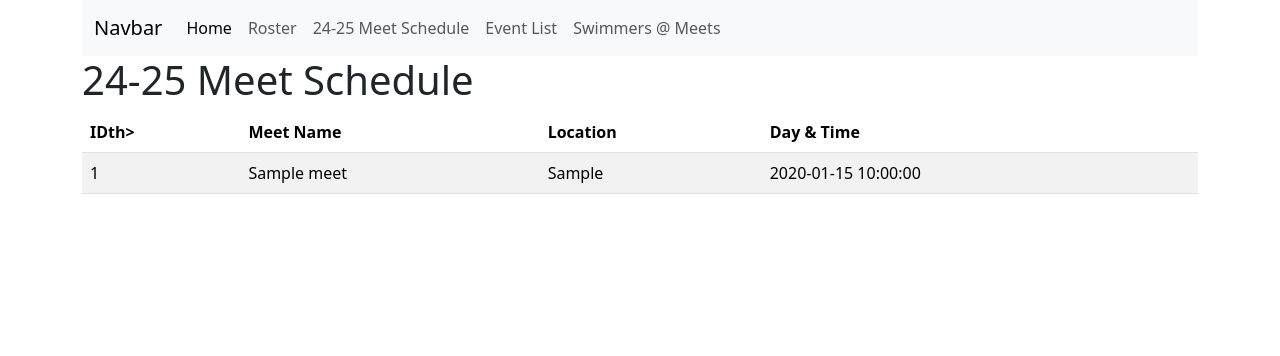
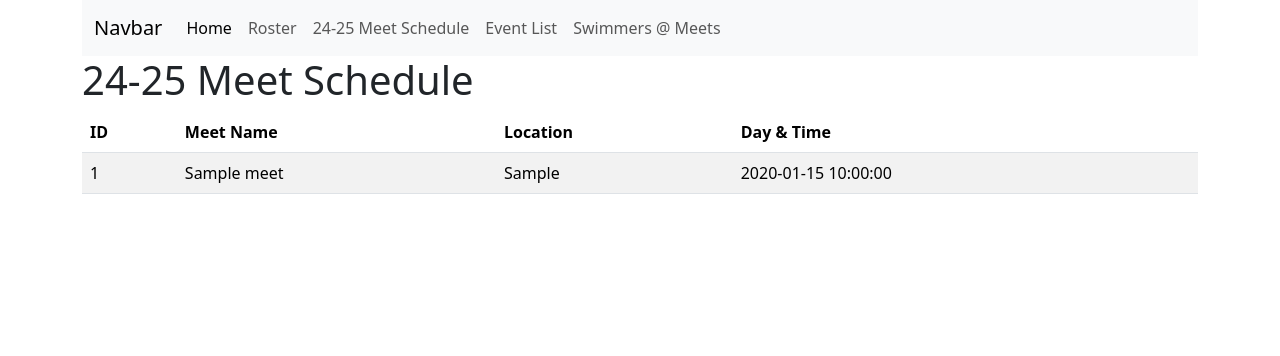
Before and after one commit to haleyraburn/mis4013project, a PHP site: page /meets.php in a window 1280 px wide. Shown: the top 356 px of the page. Run offline with PHP 8.4, Linux system fonts and the light colour scheme; tables that the repository leaves empty or names only in its code hold one stand-in row (values such as "Sample post").

Commit message:
Update view-meets.php

```diff
--- a/view-meets.php
+++ b/view-meets.php
@@ -2,7 +2,7 @@
 <table class="table table-striped">
   <thead>
     <tr>
-      <th>IDth>
+      <th>ID</th>
       <th>Meet Name</th>
       <th>Location</th>
       <th>Day & Time</th>
```
